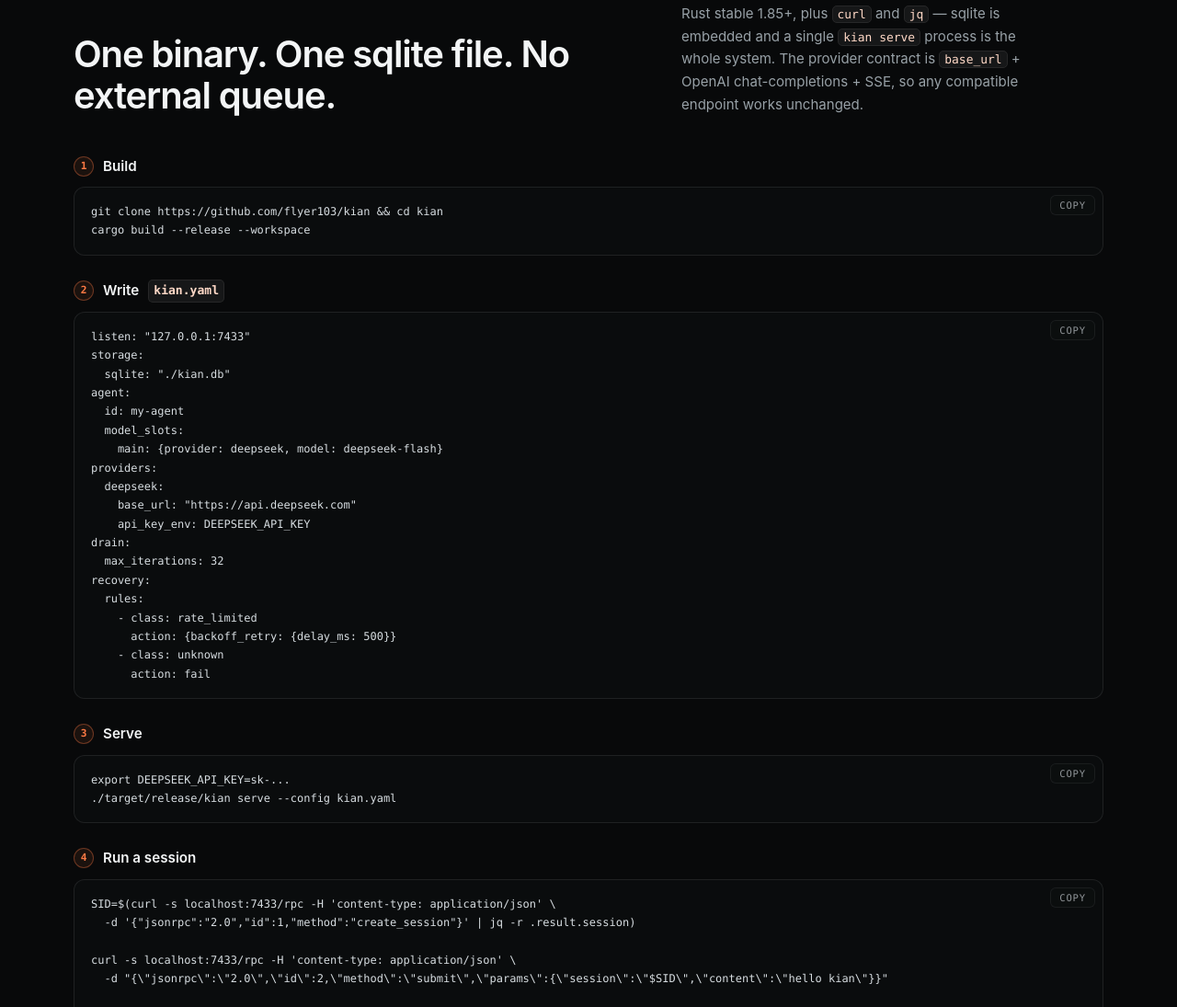
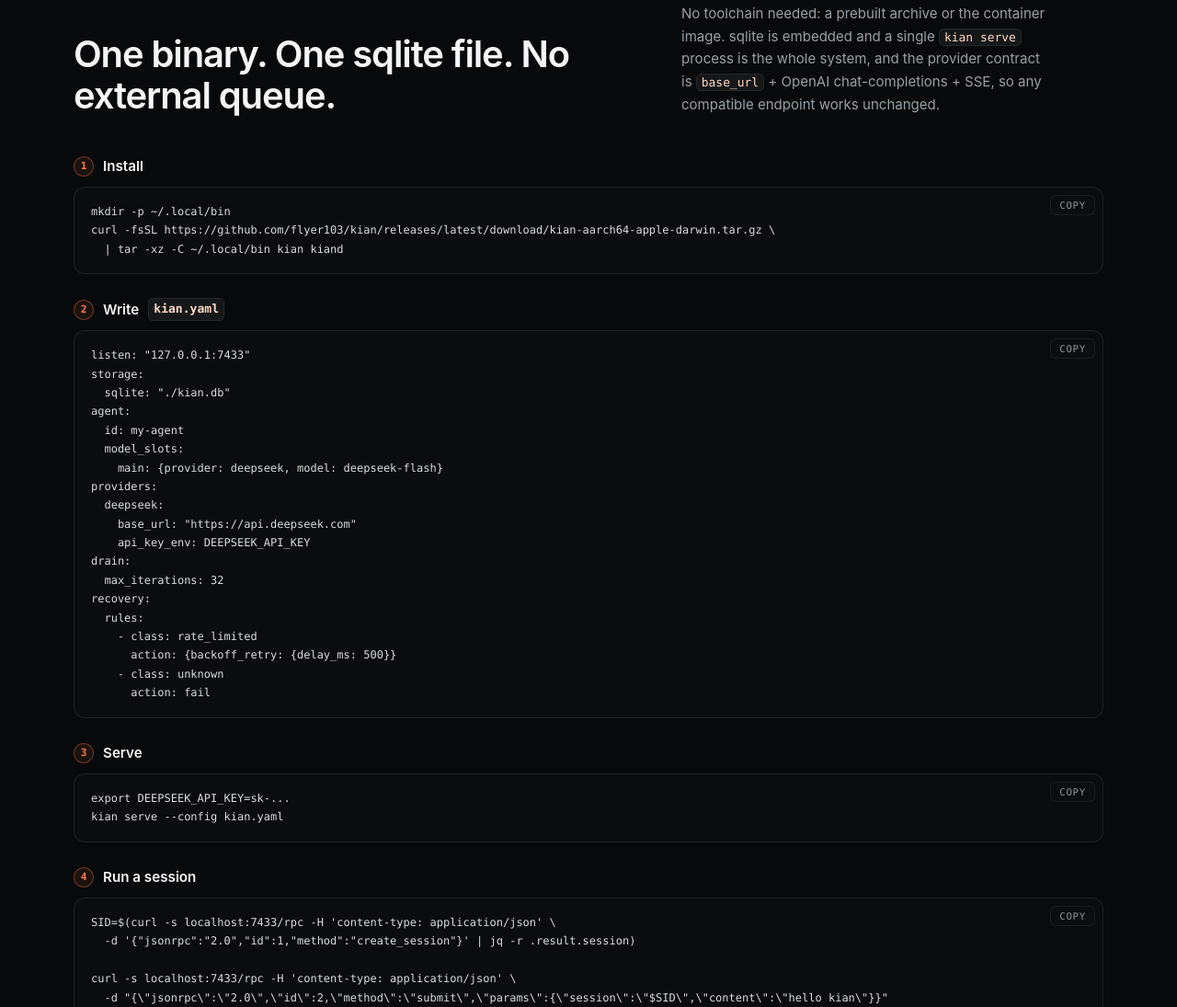
Before and after one commit to flyer103/kian, a plain HTML site: page site/index.html in a window 1280 px wide. Shown: the part 4948-6043 px from the top of the page at 92% size. Drawn offline with Linux system fonts and the light colour scheme.

Commit message:
docs: restore the container and archive install paths
Actions works again now that the repository is public, so the two fast paths can
be promised again: the GHCR image is anonymously pullable (tags 0.1.0 / 0.1 /
latest) and the release workflow attaches four platform archives with checksums.
The archive path installs into ~/.local/bin — no sudo, no /usr/local.

```diff
--- a/site/index.html
+++ b/site/index.html
@@ -293,14 +293,15 @@ drain claims        2</code></pre>
     <p class="eyebrow">Quickstart</p>
     <div class="section-head">
       <h2>One binary. One sqlite file. No external queue.</h2>
-      <p class="section-lede">Rust stable 1.85+, plus <code>curl</code> and <code>jq</code> &mdash; sqlite is embedded and a single <code>kian serve</code> process is the whole system. The provider contract is <code>base_url</code> + OpenAI chat-completions + SSE, so any compatible endpoint works unchanged.</p>
+      <p class="section-lede">No toolchain needed: a prebuilt archive or the container image. sqlite is embedded and a single <code>kian serve</code> process is the whole system, and the provider contract is <code>base_url</code> + OpenAI chat-completions + SSE, so any compatible endpoint works unchanged.</p>
     </div>
 
     <ol class="steps">
       <li>
-        <h3><span class="step-no">1</span>Build</h3>
-        <pre tabindex="0"><code>git clone https://github.com/flyer103/kian &amp;&amp; cd kian
-cargo build --release --workspace</code></pre>
+        <h3><span class="step-no">1</span>Install</h3>
+        <pre tabindex="0"><code>mkdir -p ~/.local/bin
+curl -fsSL https://github.com/flyer103/kian/releases/latest/download/kian-aarch64-apple-darwin.tar.gz \
+  | tar -xz -C ~/.local/bin kian kiand</code></pre>
       </li>
       <li>
         <h3><span class="step-no">2</span>Write <code>kian.yaml</code></h3>
@@ -327,7 +328,7 @@ recovery:
       <li>
         <h3><span class="step-no">3</span>Serve</h3>
         <pre tabindex="0"><code>export DEEPSEEK_API_KEY=sk-...
-./target/release/kian serve --config kian.yaml</code></pre>
+kian serve --config kian.yaml</code></pre>
       </li>
       <li>
         <h3><span class="step-no">4</span>Run a session</h3>
```
Also changed, not shown: 1 other file.
